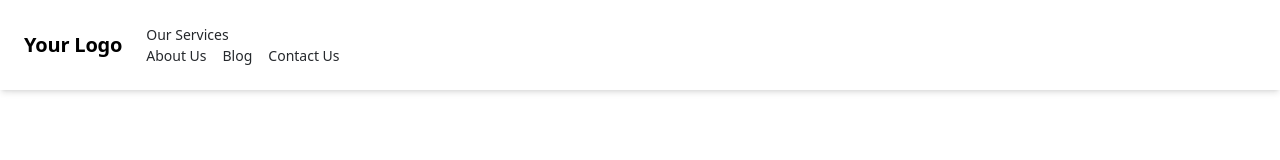
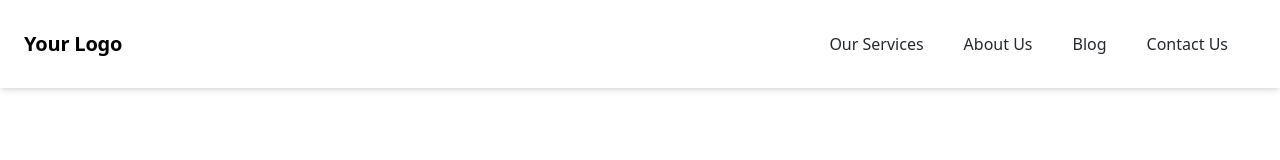
Before and after one commit to nve-versefi/VerseFi-Website, a Next.js app: page /web in a window 1280 px wide. Shown: the top 160 px of the page. Built offline with nearby package versions, Linux system fonts and the light colour scheme.

Commit message:
New Navbar

```diff
--- a/components/ui/header.tsx
+++ b/components/ui/header.tsx
@@ -16,17 +16,17 @@ const Navbar = () => {
           <svg className="fill-current h-3 w-3" viewBox="0 0 20 20" xmlns="http://www.w3.org/2000/svg"><title>Menu</title><path d="M0 3h20v2H0V3zm0 6h20v2H0V9zm0 6h20v2H0v-2z"/></svg>
         </button>
       </div>
-      <div className={`${isMobileMenuOpen ? 'block' : 'hidden'} w-full block flex-grow lg:flex lg:items-center lg:w-auto`}>
-        <div className="text-sm lg:flex-grow">
+      <div className={`${isMobileMenuOpen ? 'block' : 'hidden'} lg:flex lg:items-center`}>
+        <div className="lg:flex lg:justify-end lg:flex-grow">
           {menuData.map((item) => item.submenu ? (
-            <div onMouseEnter={() => setDropdownOpen(true)} onMouseLeave={() => setDropdownOpen(false)} key={item.id} className="relative">
-            <a href={item.path} className="block mt-4 lg:inline-block lg:mt-0 text-gray-800 hover:text-black mr-4">
+            <div onMouseEnter={() => setDropdownOpen(true)} onMouseLeave={() => setDropdownOpen(false)} key={item.id} className="relative lg:inline-block">
+              <button className="block mt-4 lg:mt-0 text-gray-800 hover:text-black mr-4 lg:px-3 py-2 rounded lg:bg-transparent lg:border-0 lg:hover:border-transparent">
                 {item.title}
-            </a>
+              </button>
               {dropdownOpen && (
-                <div className="absolute bg-white shadow-lg">
+                <div className="absolute mt-1 rounded-sm shadow-lg bg-white">
                   {item.submenu.map((subItem) => (
-                    <Link href={subItem.path} key={subItem.id}     target={subItem.newTab ? '_blank' : '_self'} className="block mt-4 lg:inline-block lg:mt-0 text-gray-800 hover:text-black mr-4">
+                    <Link href={subItem.path} key={subItem.id}  target={subItem.newTab ? '_blank' : '_self'} className="block px-3 py-2 text-sm text-gray-800 hover:bg-gray-100">
 
                         {subItem.title}
 
@@ -36,7 +36,7 @@ const Navbar = () => {
               )}
             </div>
           ) : (
-            <Link href={item.path} key={item.id}   target={item.newTab ? '_blank' : '_self'} className="block mt-4 lg:inline-block lg:mt-0 text-gray-800 hover:text-black mr-4">
+            <Link href={item.path} key={item.id}  target={item.newTab ? '_blank' : '_self'} className="block mt-4 lg:inline-block lg:mt-0 text-gray-800 hover:text-black mr-4 px-3 py-2 rounded lg:bg-transparent lg:border-0 lg:hover:border-transparent">
 
                 {item.title}
 
```
